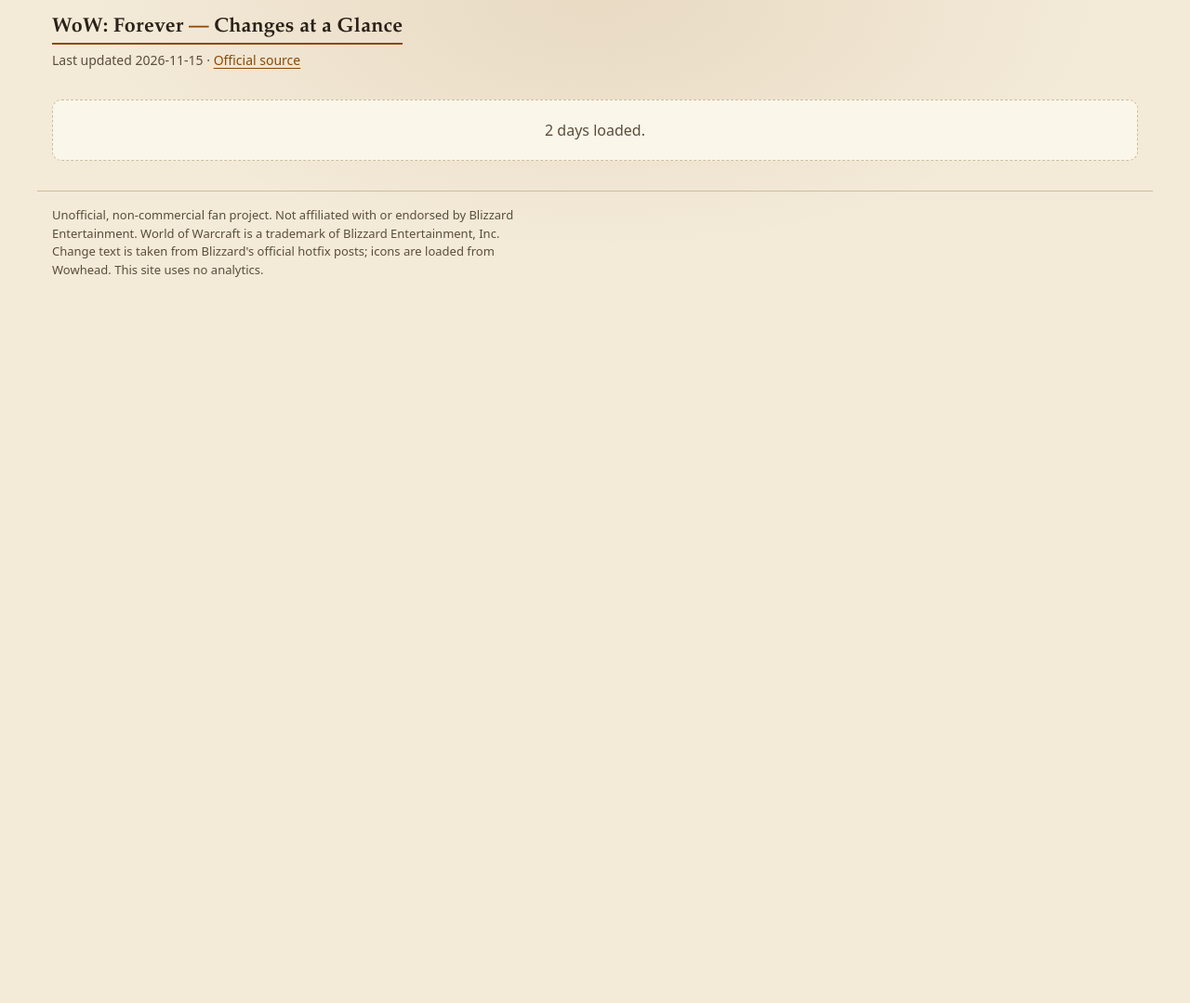
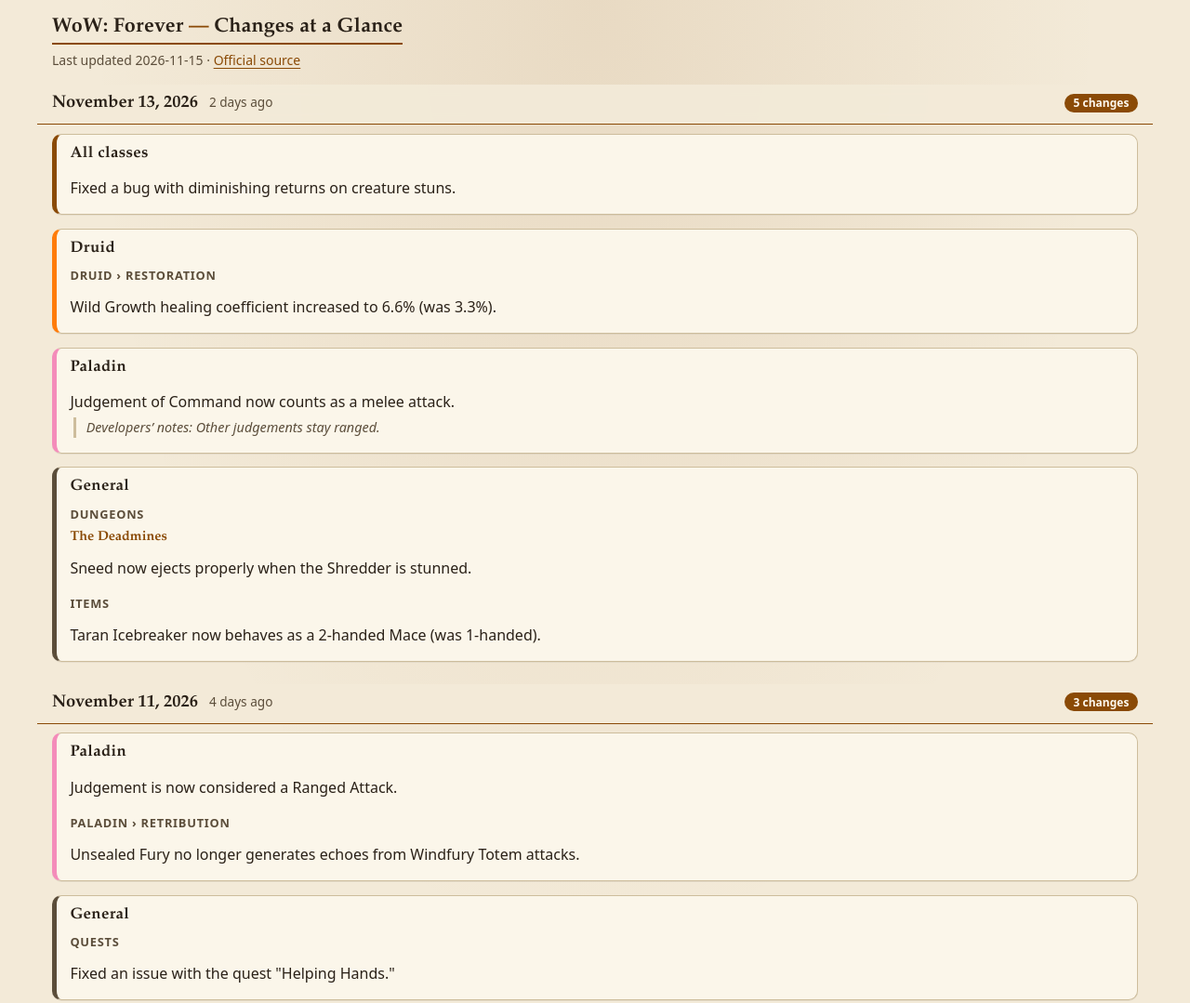
Before and after one commit to RQalgo/wow-4ever-changes, a website with bundled scripts: page index.html in a window 1280 px wide. Shown: the top 1079 px of the page at 93% size. Before the commit the page ends 800 px from the top, so only its background shows below. Built offline with nearby package versions, Linux system fonts and the light colour scheme.

Commit message:
Render changes grouped by date, class sections and General
Sticky date headings with published label, relative hint and count;
class sections with spec sub-headings; General grouped by category
and group; notes shown as muted quotes.

Co-Authored-By: Claude Fable 5.2 <noreply@anthropic.com>
Claude-Session: https://claude.ai/code/session_01SoN7YQdSNrNou9mxewe3CL

```diff
--- a/assets/app.js
+++ b/assets/app.js
@@ -12,6 +12,8 @@
  *
  * Sections: helpers, data loading, rendering, boot.
  */
+
+import { groupChanges, relativeDay, className, classColor } from './logic.js';
 
 /** The loaded dataset (see docs/SCHEMA.md), or null before loading. */
 let data = null;
@@ -78,10 +80,99 @@ function renderHeader() {
   if (url && /^https?:\/\//i.test(url)) $('source-link').href = url;
 }
 
+/**
+ * Render one change line (text only for now; icons, notes and highlighting
+ * are layered on in later steps).
+ * @param {object} ch a change from the data
+ * @returns {HTMLElement} <li>
+ */
+function renderLine(ch) {
+  const li = el('li', 'line');
+  const body = el('div', 'line-body');
+  body.append(el('p', 'line-text', ch.text));
+  for (const note of ch.notes || []) body.append(el('p', 'line-note', note));
+  li.append(body);
+  return li;
+}
+
+/**
+ * Render a <ul> of lines.
+ * @param {object[]} changes
+ * @returns {HTMLElement}
+ */
+function renderLines(changes) {
+  const ul = el('ul', 'lines');
+  for (const ch of changes) ul.append(renderLine(ch));
+  return ul;
+}
+
+/**
+ * Render a class section ("Paladin" with direct lines and per-spec
+ * sub-headings such as "Paladin > Retribution").
+ * @param {{class: string|null, label: string, direct: object[], specs: object[]}} sec
+ * @returns {HTMLElement}
+ */
+function renderClassSection(sec) {
+  const box = el('section', 'group group-class');
+  // The class colour is exposed as a CSS variable and used only as an accent.
+  box.style.setProperty('--cc', classColor(sec.class) || 'var(--accent)');
+  box.append(el('h3', 'group-title', sec.label));
+  if (sec.direct.length) box.append(renderLines(sec.direct));
+  for (const sp of sec.specs) {
+    const sub = el('div', 'subgroup');
+    sub.append(el('h4', 'subgroup-title', `${sec.label} › ${sp.label}`), renderLines(sp.changes));
+    box.append(sub);
+  }
+  return box;
+}
+
+/**
+ * Render the General section: category headings, then optional group
+ * headings (e.g. a dungeon name) with their lines.
+ * @param {{category: string, groups: object[]}[]} general
+ * @returns {HTMLElement}
+ */
+function renderGeneral(general) {
+  const box = el('section', 'group group-general');
+  box.append(el('h3', 'group-title', 'General'));
+  for (const cat of general) {
+    const sub = el('div', 'subgroup');
+    sub.append(el('h4', 'subgroup-title', cat.category));
+    for (const g of cat.groups) {
+      if (g.group) sub.append(el('h5', 'group-label', g.group));
+      sub.append(renderLines(g.changes));
+    }
+    box.append(sub);
+  }
+  return box;
+}
+
+/**
+ * Render one date: sticky heading (published label, relative hint, count)
+ * and its sections.
+ * @param {object} day a day from the data
+ * @returns {HTMLElement}
+ */
+function renderDay(day) {
+  const view = groupChanges(day.changes);
+  const sec = el('section', 'day');
+  sec.id = `d-${day.date}`;
+  const head = el('h2', 'day-heading');
+  head.append(
+    el('span', 'day-label', day.label || day.date),
+    el('span', 'day-rel', relativeDay(day.date)),
+    el('span', 'day-count', `${view.count} ${view.count === 1 ? 'change' : 'changes'}`)
+  );
+  sec.append(head);
+  for (const c of view.classSections) sec.append(renderClassSection(c));
+  if (view.general.length) sec.append(renderGeneral(view.general));
+  return sec;
+}
+
 /** Render everything that depends on the data. */
 function render() {
   renderHeader();
-  $('results').replaceChildren(el('p', 'status', `${data.days.length} days loaded.`));
+  $('results').replaceChildren(...data.days.map(renderDay));
 }
 
 /** Load the data, handle failure with a retry button, then render. */
--- a/assets/styles.css
+++ b/assets/styles.css
@@ -101,3 +101,42 @@ mark { background: var(--mark-bg); color: var(--mark-fg); border-radius: 3px; pa
   font: 600 .95rem var(--sans);
 }
 .btn:hover { filter: brightness(1.08); }
+
+/* ---------- 6. Results ---------- */
+.day { margin: 0 0 1.5rem; }
+/* Sticky date heading: offset by the mobile filter bar height (--bar-h). */
+.day-heading {
+  position: sticky; top: var(--bar-h); z-index: 5; margin: 0 -1rem .6rem; padding: .55rem 1rem;
+  display: flex; flex-wrap: wrap; align-items: baseline; gap: .15rem .75rem;
+  background: color-mix(in srgb, var(--bg) 94%, transparent);
+  backdrop-filter: blur(6px);
+  border-bottom: 1px solid var(--accent);
+  font: 700 1.15rem/1.3 var(--serif);
+}
+.day-rel { font: 500 .85rem var(--sans); color: var(--muted); }
+.day-count {
+  margin-left: auto; font: 600 .75rem var(--sans); color: var(--accent-ink);
+  background: var(--accent); border-radius: 999px; padding: .1rem .6rem;
+}
+.group {
+  margin: 0 0 .9rem; padding: .7rem .9rem .5rem; background: var(--surface);
+  border: 1px solid var(--border); border-left: 5px solid var(--cc, var(--accent));
+  border-radius: var(--radius); box-shadow: var(--shadow);
+}
+.group-general { --cc: var(--muted); }
+.group-title { margin: 0 0 .4rem; font: 700 1.05rem var(--serif); letter-spacing: .02em; }
+.subgroup { margin-top: .6rem; }
+.subgroup-title {
+  margin: 0 0 .3rem; font: 700 .8rem var(--sans); letter-spacing: .06em; text-transform: uppercase;
+  color: var(--muted);
+}
+.group-label { margin: .5rem 0 .25rem; font: 600 .9rem var(--serif); color: var(--accent); }
+.lines { list-style: none; margin: 0; padding: 0; }
+.line { display: flex; gap: .7rem; padding: .5rem 0; border-top: 1px solid var(--border); }
+.lines > .line:first-child { border-top: 0; }
+.line-body { min-width: 0; flex: 1; }
+.line-text { margin: 0; overflow-wrap: anywhere; }
+.line-note {
+  margin: .3rem 0 0 .2rem; padding-left: .7rem; border-left: 3px solid var(--border);
+  color: var(--muted); font-size: .9rem; font-style: italic;
+}
```
